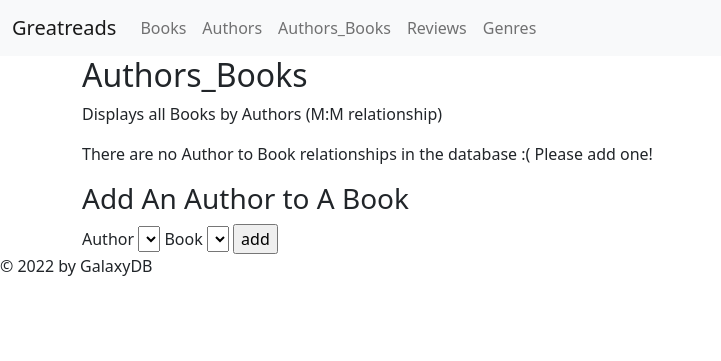
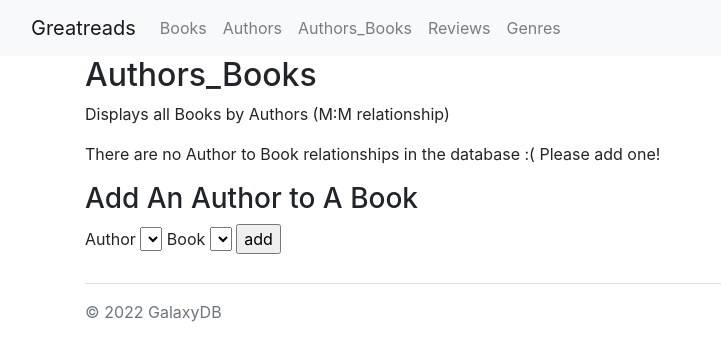
Before and after one commit to spencerlwahlstrom/greatreads, a Flask app: page /authors-books in a window 1280 px wide. Shown: the top 361 px of the page, without its empty margins (0-721 px from the left). Run offline with Flask 2, Linux system fonts and the light colour scheme; data that the repository does not hold is empty; some libraries are stand-ins or nearby versions.

Commit message:
update bootstrap/script urls, create new footer

```diff
--- a/templates/layout.html
+++ b/templates/layout.html
@@ -2,9 +2,12 @@
 <html>
     <head>
         {% block head %}
+        <!-- Required meta tags -->
+        <meta charset="utf-8">
+        <meta name="viewport" content="width=device-width, initial-scale=1, shrink-to-fit=no">
+
         <!-- Bootstrap CSS -->
-        <link href="https://cdn.jsdelivr.net/npm/bootstrap@5.1.0/dist/css/bootstrap.min.css" rel="stylesheet" integrity="sha384-KyZXEAg3QhqLMpG8r+8fhAXLRk2vvoC2f3B09zVXn8CA5QIVfZOJ3BCsw2P0p/We" crossorigin="anonymous">
-
+        <link rel="stylesheet" href="https://cdn.jsdelivr.net/npm/bootstrap@4.0.0/dist/css/bootstrap.min.css" integrity="sha384-Gn5384xqQ1aoWXA+058RXPxPg6fy4IWvTNh0E263XmFcJlSAwiGgFAW/dAiS6JXm" crossorigin="anonymous">
         <title>{% block title %}{% endblock %} - Greatreads</title>
         {% endblock %}
     </head>
@@ -42,14 +45,17 @@
             {% block content %} {% endblock %}
         </div>
 
-        <div id="footer">
-            {% block footer %}
-            &copy; 2022 by GalaxyDB
-            {% endblock %}
+        <div class="container">
+            <footer class="py-3 my-4 border-top">
+                <p class="text-muted">&copy; 2022 GalaxyDB</p>
+            </footer>
         </div>
 
         <!-- Optional JavaScript -->
-        <script src="https://cdn.jsdelivr.net/npm/bootstrap@5.1.0/dist/js/bootstrap.bundle.min.js" integrity="sha384-U1DAWAznBHeqEIlVSCgzq+c9gqGAJn5c/t99JyeKa9xxaYpSvHU5awsuZVVFIhvj" crossorigin="anonymous"></script>
+        <!-- jQuery first, then Popper.js, then Bootstrap JS -->
+        <script src="https://code.jquery.com/jquery-3.2.1.slim.min.js" integrity="sha384-KJ3o2DKtIkvYIK3UENzmM7KCkRr/rE9/Qpg6aAZGJwFDMVNA/GpGFF93hXpG5KkN" crossorigin="anonymous"></script>
+        <script src="https://cdn.jsdelivr.net/npm/popper.js@1.12.9/dist/umd/popper.min.js" integrity="sha384-ApNbgh9B+Y1QKtv3Rn7W3mgPxhU9K/ScQsAP7hUibX39j7fakFPskvXusvfa0b4Q" crossorigin="anonymous"></script>
+        <script src="https://cdn.jsdelivr.net/npm/bootstrap@4.0.0/dist/js/bootstrap.min.js" integrity="sha384-JZR6Spejh4U02d8jOt6vLEHfe/JQGiRRSQQxSfFWpi1MquVdAyjUar5+76PVCmYl" crossorigin="anonymous"></script>
 
     </body>
 </html>
```
